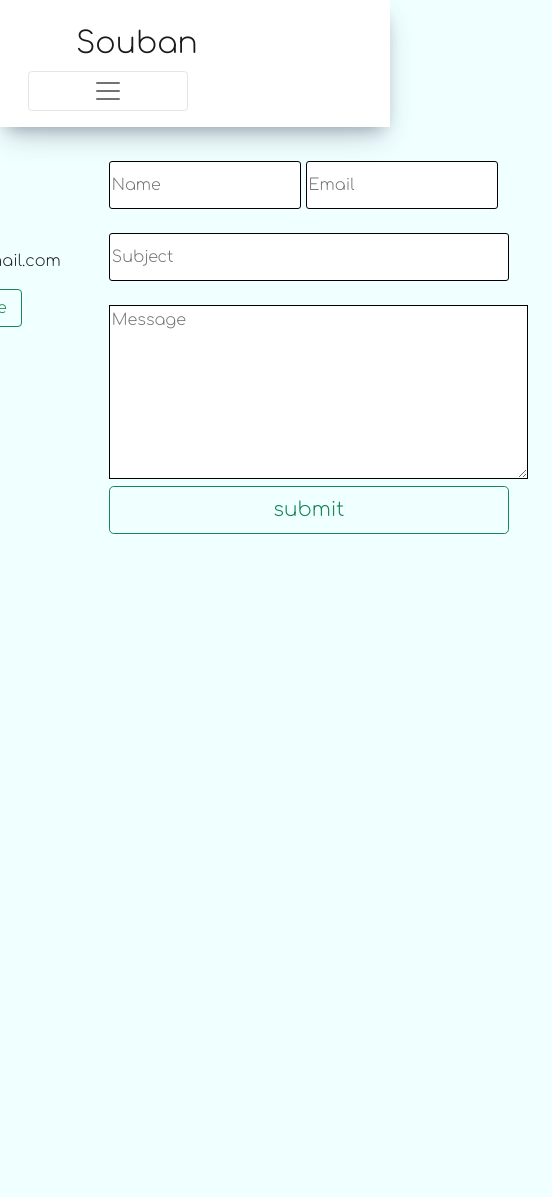
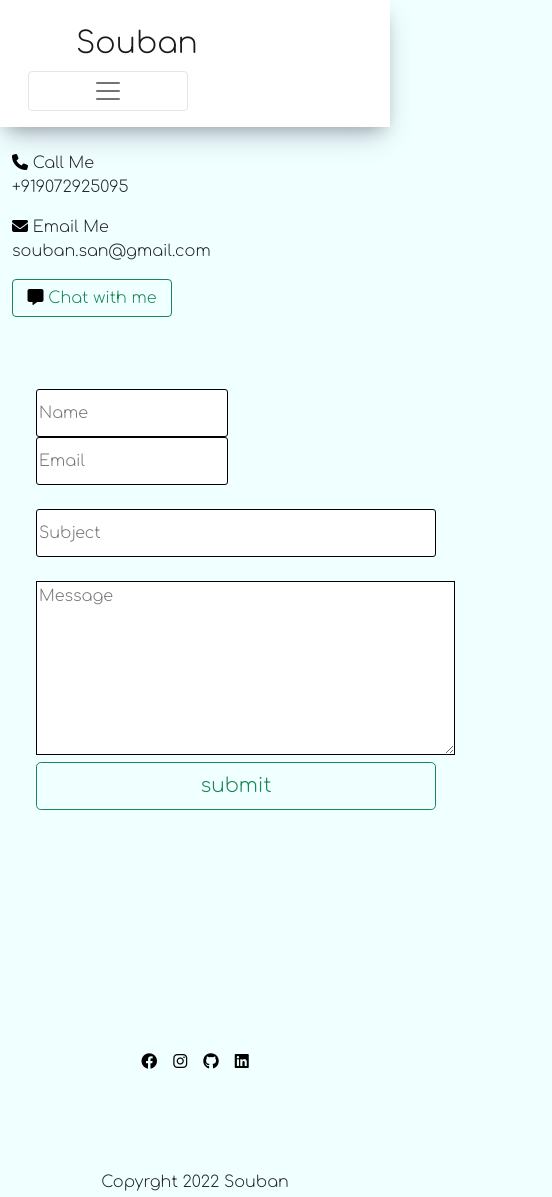
Before and after one commit to soubankunnummel/portfolio, a plain HTML site: page contact.html in a window 390 px wide. Shown: the whole page, 552 px wide, since content can reach past the window. Before the commit the page ends 844 px from the top, so only its background shows below. Drawn offline with nearby package versions, Linux system fonts and the light colour scheme.

Commit message:
second commit

```diff
--- a/contac.css
+++ b/contac.css
@@ -3,6 +3,7 @@ body{
     padding: 0;
     box-sizing: border-box;
     background-color: azure;
+    padding-bottom: 0;
 }
 .contact-area{
     position: absolute;
@@ -27,3 +28,46 @@ textarea{
 .submitBtn{
     width: 25rem;
 }
+
+
+    /* footer */
+
+.Footr-icons1 {
+
+    /* position: absolute; */
+
+   /* background-color: rgba(199, 241, 249, 0.687); */
+
+}
+@media screen and (max-width:991px) {
+
+    .Footr-icons {
+
+    top: 180rem;
+
+}
+}
+@media screen and (max-width:768px) {
+
+    .Footr-icons {
+
+    top: 170rem;
+
+}
+}
+@media screen and (max-width:544px) {
+
+    .Footr-icons {
+
+    top: 180rem;
+
+}
+}
+@media screen and (max-width:342px) {
+
+    .Footr-icons {
+
+    top: 200rem;
+
+}
+}
--- a/contact.html
+++ b/contact.html
@@ -19,7 +19,7 @@
 <body>
     <header>
 
-        <nav class="navbar p-3  navbar-expand-lg navbar-light bg-white fixed-top" id="naveBar">
+        <nav class="navbar p-3  navbar-expand-lg navbar-light bg-white " id="naveBar">
             <div class="container-fluid">
                 <a class="navbar-brand ps-5" id="navLogo" href="#">Souban</a>
                 <button class="navbar-toggler" type="button" data-bs-toggle="collapse"
@@ -58,7 +58,7 @@
         </nav>
     </header>
 
-    <section>
+    <!-- <section>
         <div class="row ">
             <div class="container ps-5  p-5">
                 <h3 class="pt-5 d-flex justify-content-center fs-1 fw-bold">Contact me</h3>
@@ -83,8 +83,6 @@
                     </div>
 
                     <div class="contact-form col p-4">
-                        <!-- <form action=""> -->
-
 
                         <input type="text" placeholder="Name" name="" id="name">
 
@@ -97,7 +95,7 @@
                         <div class="form-messg">
                             <textarea name="messge" placeholder="Message" id="message" cols="44" rows="7"></textarea>
                         </div>
-                        <!-- </form> -->
+
                         <button class="btn btn-outline-success btn-lg submitBtn" id=""
                             onclick="sendMail()">submit</button>
 
@@ -105,7 +103,108 @@
                 </div>
             </div>
         </div>
-    </section>
+    </section> -->
+
+    <div class="contct-main row justify-content-center">
+        <div class="contact-text col-lg-6 col-md-6 col-sm-12 p-4">
+            <!-- Your contact text content here -->
+            <div class="callUs">
+                <i class="fa-solid fa-phone" style="color: #000000;"></i>
+                <span>Call Me</span>
+                <p>+919072925095</p>
+            </div>
+            <div class="milMe">
+                <i class="fa-solid fa-envelope" style="color: #000000;"></i>
+                <span>Email Me</span>
+                <p>souban.san@gmail.com</p>
+            </div>
+            <button class="btn btn-outline-success">
+                <i class="fa-solid fa-message" style="color: #000000;"></i>
+                Chat with me
+
+            </button>
+        </div>
+
+        <div class="contact-form col-lg-6 col-md-6 col-sm-12 p-4">
+            <!-- Your contact form content here -->
+
+            <div class="contact-form col p-4">
+
+                <input type="text" placeholder="Name" name="" id="name">
+
+                <input type="email" placeholder="Email" name="email" id="email"><br><br>
+
+
+                <div class="form-sub">
+                    <input style="width: 25rem;" type="text" placeholder="Subject" name="" id=""><br><br>
+                </div>
+                <div class="form-messg">
+                    <textarea name="messge" placeholder="Message" id="message" cols="44" rows="7"></textarea>
+                </div>
+
+                <button class="btn btn-outline-success btn-lg submitBtn" id=""
+                    onclick="sendMail()">submit</button>
+
+            </div>
+        </div>
+    </div>
+
+
+    <!-- footer -->
+
+    <!-- <footer>
+        <div class="container-fluid ">
+          <div class="Footr-icons1 d-flex justify-content-center mt-5 p-5">
+
+            <a href="https://www.facebook.com/">
+              <i class="fa-brands fa-facebook" style="color: #000000;"></i>
+            </a>
+            <a class="ps-3" href="https://www.instagram.com/souban_kunnummel/">
+              <i class="fa-brands fa-instagram" style="color: #000000;"></i>
+            </a>
+            <a class="ps-3" href="https://github.com/soubankunnummel">
+              <i class="fa-brands fa-github" style="color: #000000;"></i>
+            </a>
+            <a class="ps-3" href="https://www.linkedin.com/in/muhammed-souban-6b752921a/">
+              <i class="fa-brands fa-linkedin" style="color: #000000;"></i>
+            </a>
+
+
+          </div>
+
+
+            <p class=" Footr-icons1 text-center copyrit-text">Copyrght 2022 Souban</p>
+
+
+        </div>
+      </footer> -->
+
+      <footer>
+        <div class="container-fluid ">
+            <div class="row justify-content-center mt-5 p-5">
+                <!-- Footer icons here -->
+                <div class="Footr-icons1 d-flex justify-content-center mt-5 p-5">
+
+                    <a href="https://www.facebook.com/">
+                      <i class="fa-brands fa-facebook" style="color: #000000;"></i>
+                    </a>
+                    <a class="ps-3" href="https://www.instagram.com/souban_kunnummel/">
+                      <i class="fa-brands fa-instagram" style="color: #000000;"></i>
+                    </a>
+                    <a class="ps-3" href="https://github.com/soubankunnummel">
+                      <i class="fa-brands fa-github" style="color: #000000;"></i>
+                    </a>
+                    <a class="ps-3" href="https://www.linkedin.com/in/muhammed-souban-6b752921a/">
+                      <i class="fa-brands fa-linkedin" style="color: #000000;"></i>
+                    </a>
+
+
+                  </div>
+            </div>
+            <p class="text-center copyrit-text">Copyrght 2022 Souban</p>
+        </div>
+    </footer>
+
 
 
 
--- a/style.css
+++ b/style.css
@@ -611,14 +611,11 @@ li{
     }
 
 }
+
 .contact-area {
     position: relative;
     top: 170rem !important;
     left: 20rem;
-}
-.text-footer{
-    font-size: 2rem;
-
 }
 .btn-contact{
     width: 9rem;
@@ -626,6 +623,12 @@ li{
 
 
 }
+
+.text-footer{
+    font-size: 2rem;
+
+}
+
 @media screen and (max-width:991px) {
     .contact-area{
 
```
